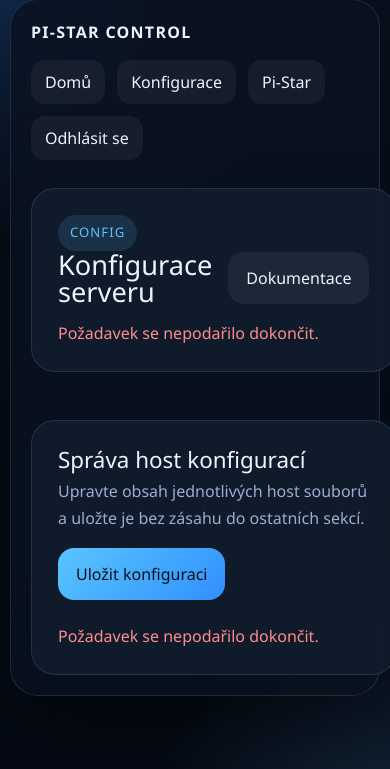
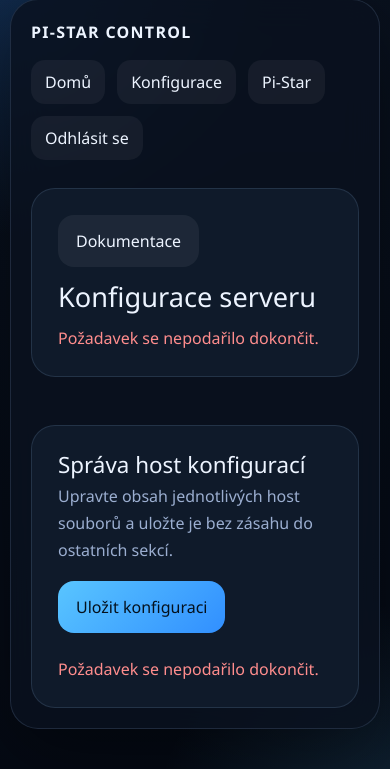
Before and after one commit to ondrahladik/pistar-control, a Python web app: template templates/index.html in a window 390 px wide. Shown: the part 33-802 px from the top of the page. Run offline with Jinja, Linux system fonts and the light colour scheme; the template is opened without the code that fills it, so the values that code supplies are empty.

Commit message:
Adjust config header layout for small screens
Make .config-intro-header stack vertically and align left, and set .config-intro-actions to order:-1 so actions appear before the heading on narrow viewports. Also remove the redundant "Config" eyebrow span from the template. These changes improve mobile ordering and spacing of the config panel.

```diff
--- a/templates/index.html
+++ b/templates/index.html
@@ -156,6 +156,15 @@
         .config-grid {
             grid-template-columns: 1fr;
         }
+
+        .config-intro-header {
+            flex-direction: column;
+            align-items: flex-start;
+        }
+
+        .config-intro-actions {
+            order: -1;
+        }
     }
 
     @media (max-width: 700px) {
@@ -167,7 +176,6 @@
 
 <section class="config-shell">
     <section class="panel">
-        <span class="eyebrow">Config</span>
         <div class="config-intro-header">
             <div class="config-intro-heading">
                 <h1 class="config-title">Konfigurace serveru</h1>
```
